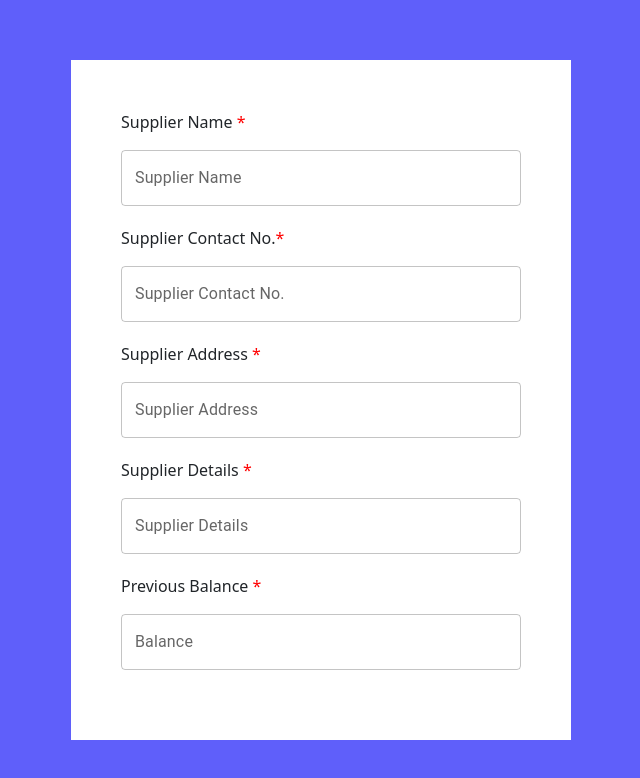
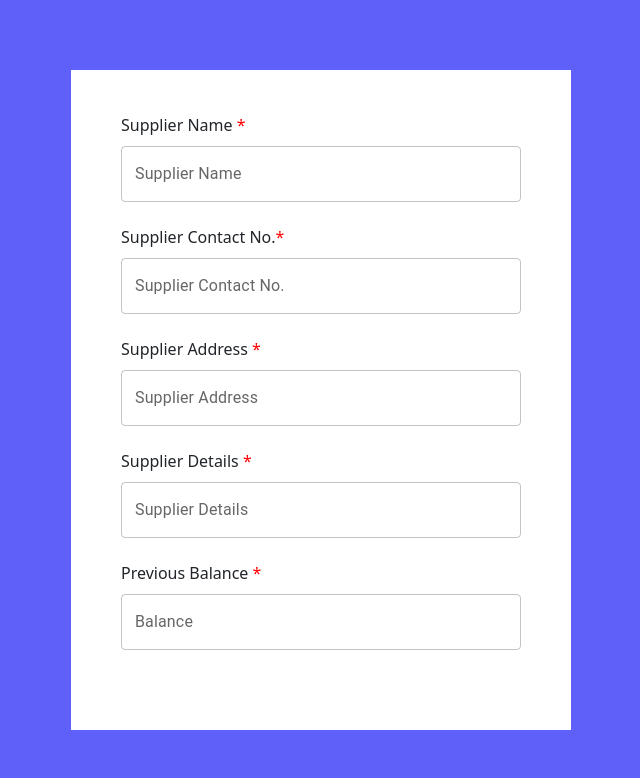
Before and after one commit to imRHB/smart-shop-client, a React (Create React App) app: page / in a window 1280 px wide. Shown: the top 778 px of the page, without its empty margins (319-959 px from the left). Built offline with nearby package versions, Linux system fonts and the light colour scheme.

Commit message:
add supplier page update

```diff
--- a/src/pages/Dashboard/AddSupplier/AddSupplier.module.css
+++ b/src/pages/Dashboard/AddSupplier/AddSupplier.module.css
@@ -13,7 +13,12 @@
 }
 
 .addSupplierField{
-    margin-bottom: 20px;
+    margin-bottom: 30px;
+    line-height: 10px;
+}
+.addSupplierField p{
+    font-weight: 500;
+    font-size: 16px;
 }
 
 .addSupplierField span{
```
